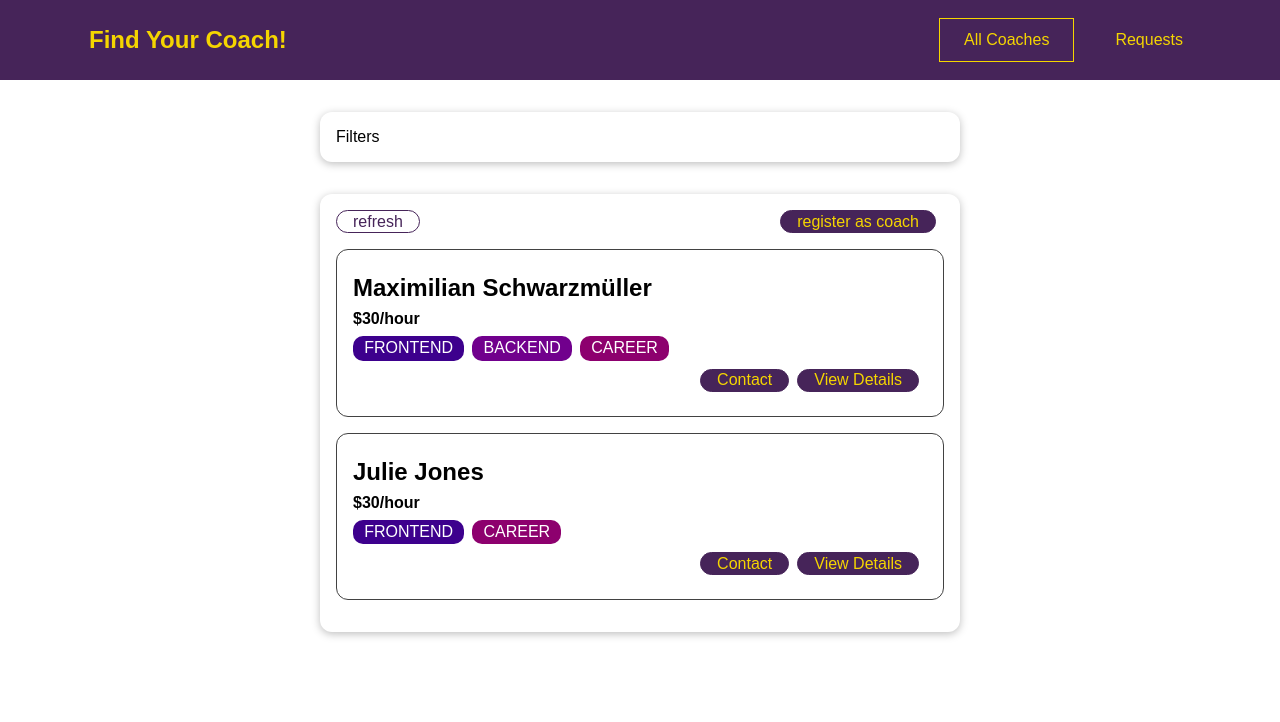
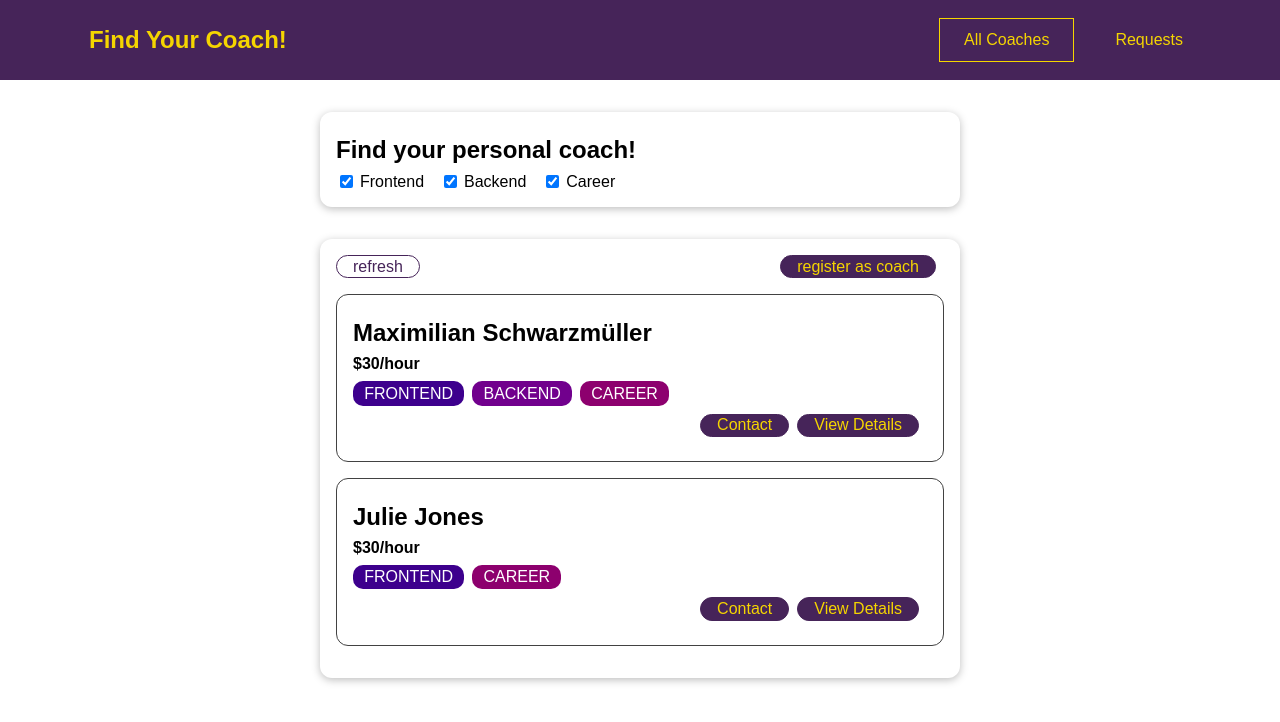
Before and after one commit to liliyavoloshina/couch-finder, a Vue app: page /coaches in a window 1280 px wide. Shown: the top 722 px of the page. Built offline with nearby package versions, Linux system fonts and the light colour scheme; a web font is replaced by a local one.

Commit message:
created filters

```diff
--- /dev/null
+++ b/src/components/coaches/CoachFilter.vue
@@ -0,0 +1,70 @@
+<template>
+  <base-card>
+    <h2>Find your personal coach!</h2>
+    <span class="filter-option">
+      <input @change="changeFilters" type="checkbox" name="frontend" id="frontend" checked>
+      <label for="frontend">Frontend</label>
+    </span>
+
+    <span class="filter-option">
+      <input @change="changeFilters" type="checkbox" name="backend" id="backend" checked>
+      <label for="backend">Backend</label>
+    </span>
+
+    <span class="filter-option">
+      <input @change="changeFilters" type="checkbox" name="career" id="career" checked>
+      <label for="career">Career</label>
+    </span>
+  </base-card>
+</template>
+
+<script>
+export default {
+  name: 'CoachFilter',
+  emits: ['change-filter'],
+  data() {
+    return {
+      filters: {
+        frontend: true,
+        backend: true,
+        career: true,
+      }
+    }
+  },
+  methods: {
+    changeFilters(event) {
+      const filterId = event.target.id
+      const isActive = event.target.checked
+      const updatedFilters = {
+        ...this.filters,
+        [filterId]: isActive
+      }
+      this.filters = updatedFilters
+      this.$emit('change-filter', updatedFilters)
+    }
+  }
+}
+</script>
+
+<style scoped>
+h2 {
+  margin: 0.5rem 0;
+}
+
+.filter-option {
+  margin-right: 1rem;
+}
+
+.filter-option label,
+.filter-option input {
+  vertical-align: middle;
+}
+
+.filter-option label {
+  margin-left: 0.25rem;
+}
+
+.filter-option.active label {
+  font-weight: bold;
+}
+</style>
--- a/src/pages/coaches/CoachList.vue
+++ b/src/pages/coaches/CoachList.vue
@@ -1,14 +1,14 @@
 <template>
   <section>
-    <base-card>
-    Filters
-    </base-card>
+    <CoachFilter @change-filter="setFilters" />
   </section>
   <section>
     <base-card>
       <div class="controls">
         <base-button mode="outline">refresh</base-button>
-        <base-button link :toLink="{ name: 'CoachRegistration' }">register as coach</base-button>
+        <base-button link :toLink="{ name: 'CoachRegistration' }"
+          >register as coach</base-button
+        >
       </div>
       <ul v-if="hasCoaches">
         <CoachItem
@@ -24,15 +24,42 @@
 
 <script>
 import CoachItem from '@/components/coaches/CoachItem'
+import CoachFilter from '@/components/coaches/CoachFilter'
 export default {
   name: 'CoachList',
-  components: { CoachItem },
+  components: { CoachItem, CoachFilter },
+  data() {
+    return {
+      activeFilters: {
+        frontend: true,
+        backend: true,
+        career: true
+      }
+    }
+  },
   computed: {
     filteredCoaches() {
-      return this.$store.getters['coaches/coaches']
+      const coaches = this.$store.getters['coaches/coaches']
+      return coaches.filter(coach => {
+        if (this.activeFilters.frontend && coach.areas.includes('frontend')) {
+          return true
+        }
+        if (this.activeFilters.backend && coach.areas.includes('backend')) {
+          return true
+        }
+        if (this.activeFilters.career && coach.areas.includes('career')) {
+          return true
+        }
+        return false
+      })
     },
     hasCoaches() {
       return this.$store.getters['coaches/hasCoaches']
+    }
+  },
+  methods: {
+    setFilters(updatedFilters) {
+      this.activeFilters = updatedFilters
     }
   }
 }
```
